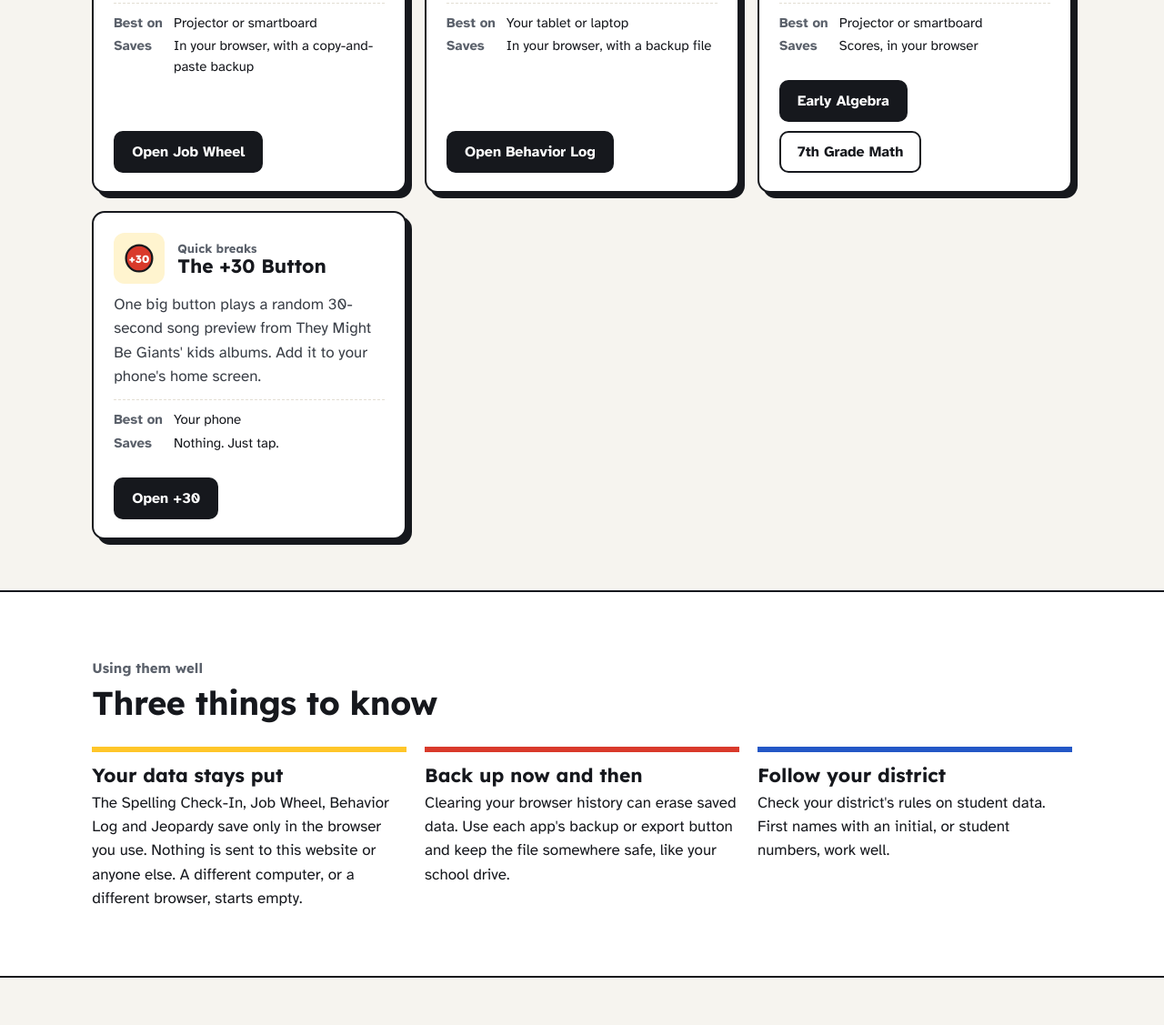
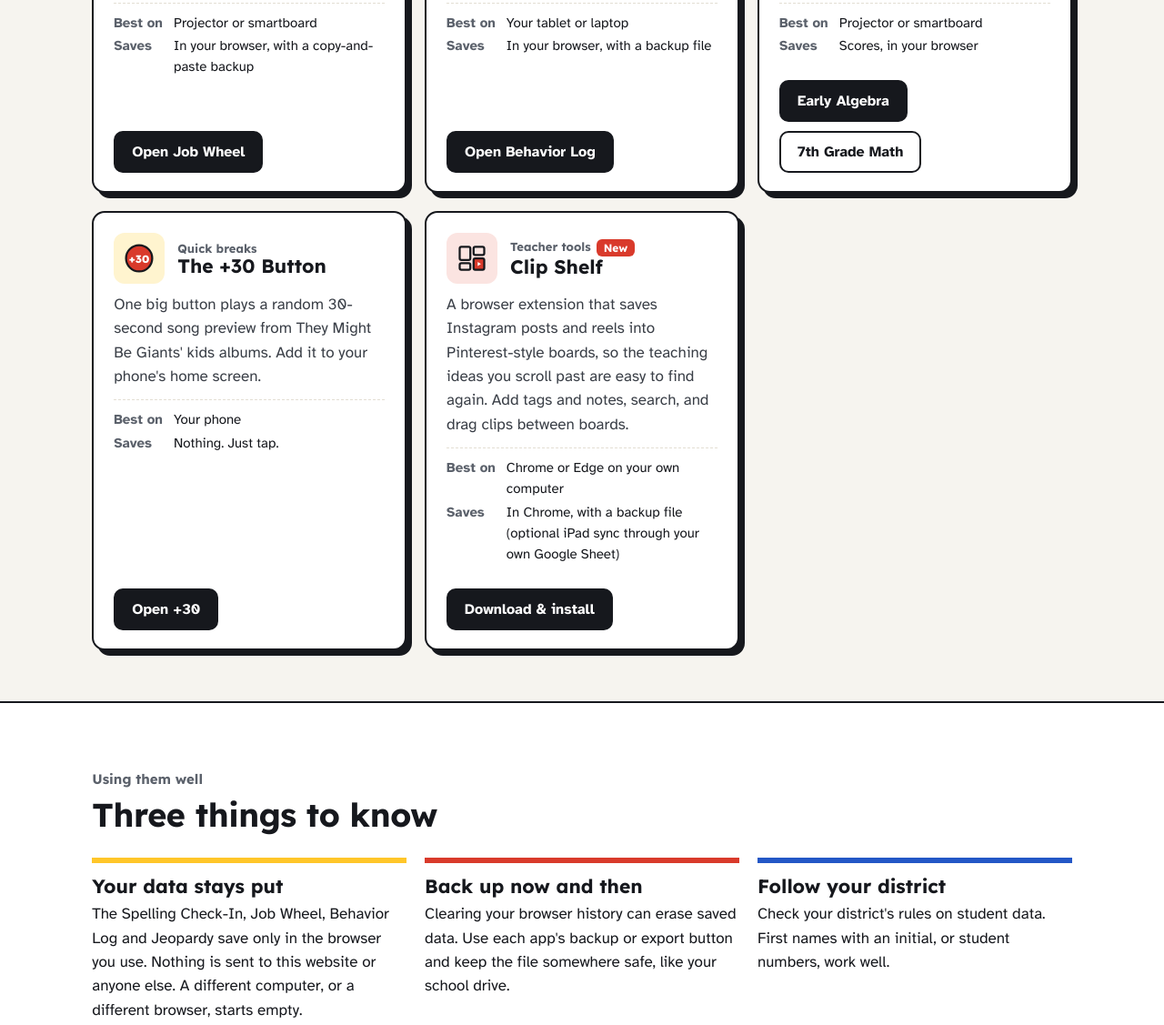
Before and after one commit to MrAB-ASDK12/classroom-apps, a plain HTML site: page index.html in a window 1280 px wide. Shown: the part 1356-2483 px from the top of the page at 91% size. Drawn offline with Linux system fonts and the light colour scheme.

Commit message:
Add files via upload

```diff
--- a/index.html
+++ b/index.html
@@ -46,6 +46,7 @@
       <button aria-pressed="false" data-f="routines">Routines and behavior</button>
       <button aria-pressed="false" data-f="review">Review games</button>
       <button aria-pressed="false" data-f="fun">Quick breaks</button>
+      <button aria-pressed="false" data-f="teacher">Teacher tools</button>
     </div>
     <div class="grid">
 
@@ -112,6 +113,15 @@
         <div class="btns"><a class="btn" href="plus30/">Open +30</a></div>
       </article>
 
+      <article class="app" data-f="teacher">
+        <div class="card-top"><div class="icon r"><svg viewBox="0 0 40 40" fill="none" stroke="#16181D" stroke-width="2.5" stroke-linecap="round" stroke-linejoin="round"><rect x="5" y="6" width="13" height="16" rx="2"/><rect x="22" y="6" width="13" height="10" rx="2"/><rect x="5" y="26" width="13" height="8" rx="2"/><rect x="22" y="20" width="13" height="14" rx="2" fill="#D93A2B"/><path d="M27 24.5v5l4-2.5z" fill="#fff" stroke="none"/></svg></div>
+          <div><p class="tag">Teacher tools<span class="new">New</span></p><h3>Clip Shelf</h3></div></div>
+        <p class="desc">A browser extension that saves Instagram posts and reels into Pinterest-style boards, so the teaching ideas you scroll past are easy to find again. Add tags and notes, search, and drag clips between boards.</p>
+        <dl><dt>Best on</dt><dd>Chrome or Edge on your own computer</dd><dt>Saves</dt><dd>In Chrome, with a backup file (optional iPad sync through your own Google Sheet)</dd></dl>
+        <div class="spacer"></div>
+        <div class="btns"><a class="btn" href="clip-shelf/">Download &amp; install</a></div>
+      </article>
+
     </div>
   </div>
 </section>
@@ -145,7 +155,7 @@
   <div class="wrap">
     <p><b>A Bespoke Suite of Apps</b> · Made by a classroom teacher in Anchorage, Alaska, with <a href="https://claude.ai">Claude</a>.</p>
     <p>Free to use in your classroom. Please check every question and answer key before students see them.</p>
-    <p>The +30 Button plays Apple's public song previews. It isn't affiliated with They Might Be Giants or Apple.</p>
+    <p>The +30 Button plays Apple's public song previews. It isn't affiliated with They Might Be Giants or Apple. Clip Shelf isn't affiliated with Instagram or Meta.</p>
   </div>
 </footer>
 <script>
```
Also changed, not shown: 1 other file.
